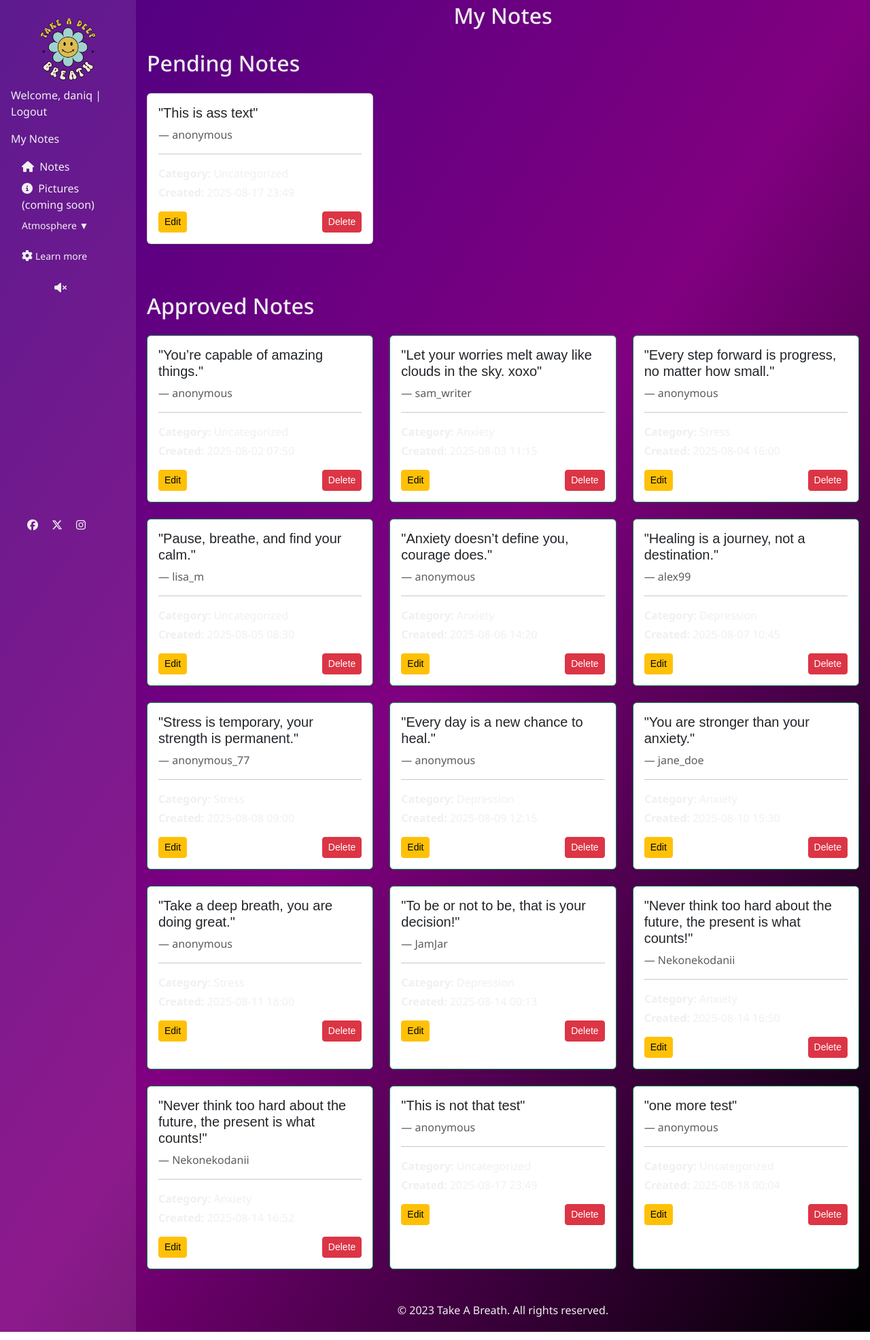
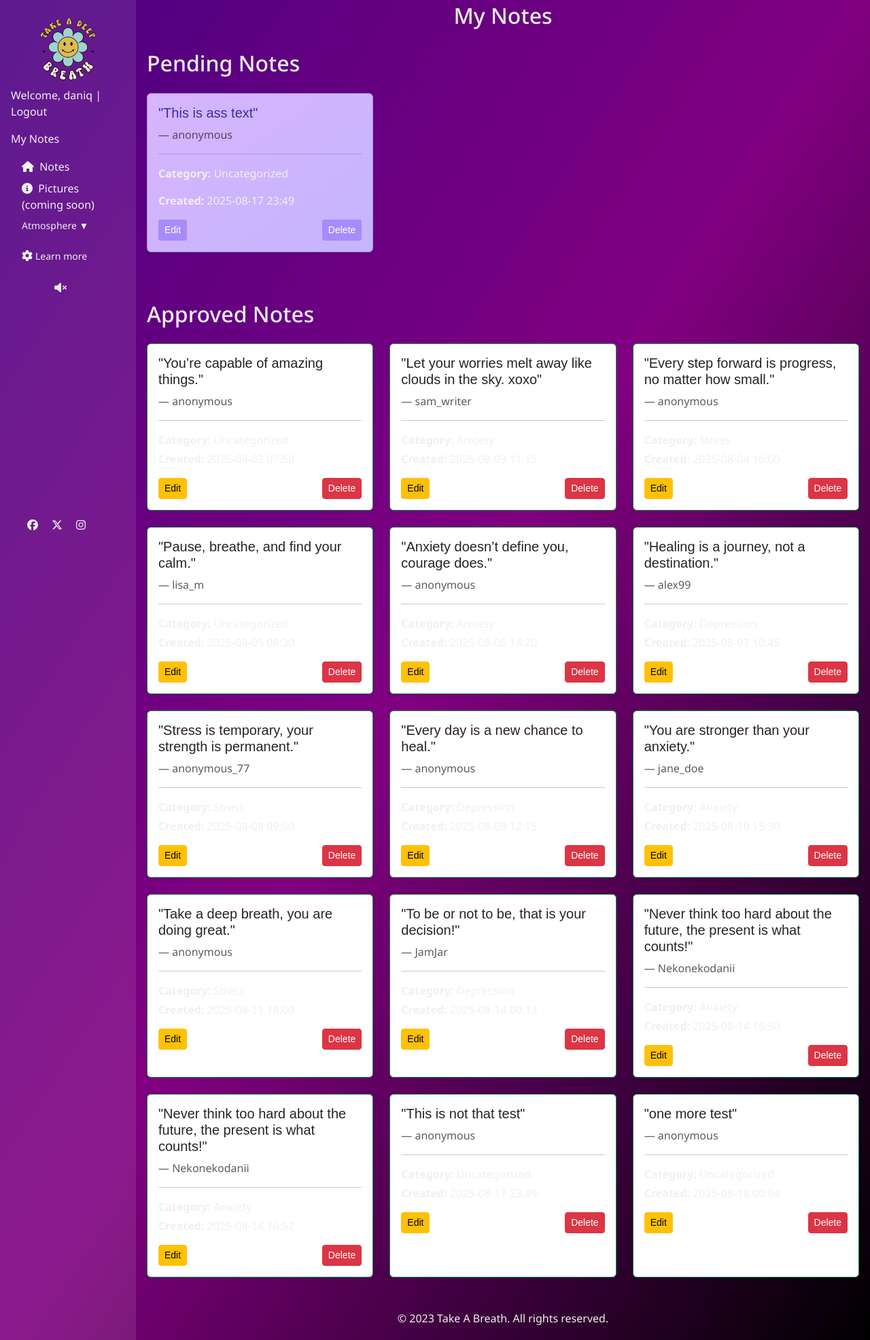
Before and after one commit to DaniqueJ-R/milestone_proj_3, a Django app: page /my-notes/ in a window 1280 px wide. Shown: the whole page at 68% size. Run offline with Django 4.2, Linux system fonts and the light colour scheme; a user stored in the database is signed in; data comes from the database, SQL or seed files in the repository; some libraries are stand-ins or nearby versions; some web fonts are replaced.

Commit message:
Updated JS for notes theme to load in upon reload

```diff
--- a/quote/templates/quote/my-notes.html
+++ b/quote/templates/quote/my-notes.html
@@ -1,33 +1,36 @@
-{% extends "base.html" %}
-
-{% block content %}
+{% extends "base.html" %} {% block content %}
 <h2>My Notes</h2>
 
 <div class="container my-4">
-
   <!-- Pending Notes Section -->
   <h2 class="mb-4">Pending Notes</h2>
   {% if notes|dictsort:"created_on" %}
   <div class="row">
-      {% for note in notes %}
-        {% if note.status == 0 %} {# Pending notes #}
+    {% for note in notes %} {% if note.status == 0 %} {# Pending notes #}
     <div class="col-md-4 mb-4">
-            <div class="card h-100 shadow-sm">
+      <div  class="card note-card h-100 shadow-sm">
         <div class="card-body">
           <h5 class="card-title">"{{ note.content }}"</h5>
           <p class="text-muted mb-2">— {{ note.name }}</p>
-                <hr>
-                <p class="mb-1"><strong>Category:</strong> {{ note.get_category_display }}</p>
-                <p class="mb-3"><strong>Created:</strong> {{ note.created_on|date:"Y-m-d H:i" }}</p>
+          <hr />
+          <p><strong>Category:</strong> {{ note.get_category_display }}</p>
+          <p>
+            <strong>Created:</strong> {{ note.created_on|date:"Y-m-d H:i" }}
+          </p>
           <div class="d-flex justify-content-between">
-                  <a href="{% url 'edit_note' note.pk %}" class="btn btn-sm btn-warning">Edit</a>
-                  <a href="{% url 'delete_note' note.pk %}" class="btn btn-sm btn-danger">Delete</a>
+            <a href="{% url 'edit_note' note.pk %}" class="btn btn-sm btn-theme"
+              >Edit</a
+            >
+            <a
+              href="{% url 'delete_note' note.pk %}"
+              class="btn btn-sm btn-theme"
+              >Delete</a
+            >
           </div>
         </div>
       </div>
     </div>
-        {% endif %}
-      {% endfor %}
+    {% endif %} {% endfor %}
   </div>
   {% else %}
   <p>No pending notes.</p>
@@ -37,30 +40,39 @@
   <h2 class="mt-5 mb-4">Approved Notes</h2>
   {% if notes %}
   <div class="row">
-      {% for note in notes %}
-        {% if note.status == 1 %} {# Approved notes #}
+    {% for note in notes %} {% if note.status == 1 %} {# Approved notes #}
     <div class="col-md-4 mb-4">
       <div class="card h-100 shadow-sm border-success">
         <div class="card-body">
           <h5 class="card-title">"{{ note.content }}"</h5>
           <p class="text-muted mb-2">— {{ note.name }}</p>
-                <hr>
-                <p class="mb-1"><strong>Category:</strong> {{ note.get_category_display }}</p>
-                <p class="mb-3"><strong>Created:</strong> {{ note.created_on|date:"Y-m-d H:i" }}</p>
+          <hr />
+          <p class="mb-1">
+            <strong>Category:</strong> {{ note.get_category_display }}
+          </p>
+          <p class="mb-3">
+            <strong>Created:</strong> {{ note.created_on|date:"Y-m-d H:i" }}
+          </p>
           <div class="d-flex justify-content-between">
-                  <a href="{% url 'edit_note' note.pk %}" class="btn btn-sm btn-warning">Edit</a>
-                  <a href="{% url 'delete_note' note.pk %}" class="btn btn-sm btn-danger">Delete</a>
+            <a
+              href="{% url 'edit_note' note.pk %}"
+              class="btn btn-sm btn-warning"
+              >Edit</a
+            >
+            <a
+              href="{% url 'delete_note' note.pk %}"
+              class="btn btn-sm btn-danger"
+              >Delete</a
+            >
           </div>
         </div>
       </div>
     </div>
-        {% endif %}
-      {% endfor %}
+    {% endif %} {% endfor %}
   </div>
   {% else %}
   <p>No approved notes.</p>
   {% endif %}
-
 </div>
 
 {% endblock %}
--- a/static/css/style.css
+++ b/static/css/style.css
@@ -206,71 +277,61 @@ body.theme-sunset {
   background: linear-gradient(to bottom right, #fb923c, #ec4899, #7c3aed);
 }
 
-/* Dropdown styles */
-
-#heading-area {
-  padding-top: 0.5rem;
+/* ====== Note Card Themes ====== */
+.card.theme-space {
+  background: linear-gradient(to bottom right, #d8b4fe, #c4b5fd);
+  color: #3730a3;
+  border: 1px solid #a78bfa;
+}
+.card.theme-sea {
+  background: linear-gradient(to bottom right, #67e8f9, #60a5fa);
+  color: #1e40af;
+  border: 1px solid #3b82f6;
+}
+.card.theme-forest {
+  background: linear-gradient(to bottom right, #bbf7d0, #34d399);
+  color: #065f46;
+  border: 1px solid #10b981;
+}
+.card.theme-sunset {
+  background: linear-gradient(to bottom right, #fed7aa, #f9a8d4);
+  color: #c2410c;
+  border: 1px solid #f97316;
 }
 
-#myDropdown {
-  padding: 0.25rem 3rem;
-  padding-right: 0rem;
+/* ====== Themed Buttons ====== */
+.btn-theme-space {
+  background: #a78bfa;
+  color: white;
+}
+.btn-theme-space:hover {
+  background: #7c3aed;
+  color: #fff;
 }
 
-#select-mood {
-  padding-top: 0.25rem;
+.btn-theme-sea {
+  background: #3b82f6;
+  color: white;
+}
+.btn-theme-sea:hover {
+  background: #2563eb;
+  color: #fff;
 }
 
-#my-notes-table {
-  width: 50%;
-  /* border-collapse: collapse; */
+.btn-theme-forest {
+  background: #10b981;
+  color: white;
+}
+.btn-theme-forest:hover {
+  background: #059669;
+  color: #fff;
 }
 
-#read-notes {
-  padding-right: 7rem;
+.btn-theme-sunset {
+  background: #f97316;
+  color: white;
 }
-
-#footer {
-  bottom: -5rem;
+.btn-theme-sunset:hover {
+  background: #ea580c;
+  color: #fff;
 }
-
-.dropdown-container {
-  margin-bottom: 1rem;
-}
-
-.dropdown-header {
-  cursor: pointer;
-  user-select: none;
-}
-
-.dropdown-content {
-  max-height: 0;
-  overflow: hidden;
-  transition: max-height 0.3s ease;
-  background: #eee;
-  padding: 0 1rem;
-}
-
-.dropdown-content.open {
-  border: 2px solid rgba(255, 255, 255, 0.6);
-  box-shadow: 0 4px 12px rgba(0, 0, 0, 0.3);
-  border-radius: 6px;
-  max-height: 500px;
-  background-color: transparent;
-  padding: 0.5rem 1.5rem;
-  max-width: 8rem;
-  font-size: small;
-}
-
-.dropdown-content.open a {
-  text-decoration: none;
-}
-
-.dropdown-content.open a:link,
-.dropdown-content.open a:visited {
-  color: inherit; /* or pick a custom color */
-  text-decoration: none;
-}
-.dropdown-content.open a:hover {
-  color: #ff6347; /* Change to your desired hover color */
-}
--- a/static/js/script.js
+++ b/static/js/script.js
@@ -54,6 +54,11 @@ document.addEventListener("DOMContentLoaded", () => {
   // Update audio source if audio is enabled
   themeAudio.src = `/static/audio/${currentTheme}.mp3`;
   if (audioEnabled) themeAudio.play();
+
+// Apply theme to cards and buttons
+  applyThemeToCards(currentTheme);
+
+  console.log("Initial theme applied:", currentTheme);
 });
 
 
@@ -157,7 +162,14 @@ document.querySelectorAll("#themeSelector a").forEach((a) => {
     localStorage.setItem("selectedTheme", value);
 
     // Update notes
-    renderNotes();
+    if (document.getElementById("notes-container")) {
+  renderNotes();
+}
+
+    // Update cards
+    applyThemeToCards(value);
+    console.log("Cards theme updated:", value);
+
     // Update audio source if audio is enabled
     if (audioEnabled) {
       themeAudio.src = `/static/audio/${value}.mp3`;
@@ -170,6 +182,28 @@ document.querySelectorAll("#themeSelector a").forEach((a) => {
   });
 });
 
+// Apply theme to body, cards, and buttons
+function applyThemeToCards(theme) {
+  // Cards
+  document.querySelectorAll(".note-card").forEach(card => {
+    card.classList.remove("theme-space", "theme-sea", "theme-forest", "theme-sunset");
+    card.classList.add(`theme-${theme}`);
+  });
+
+  // Buttons
+  document.querySelectorAll(".btn-theme").forEach(btn => {
+    btn.classList.remove(
+      "btn-theme-space",
+      "btn-theme-sea",
+      "btn-theme-forest",
+      "btn-theme-sunset"
+    );
+    btn.classList.add(`btn-theme-${theme}`);
+  });
+}
+
+
+// Toggle audio on/off
 toggleAudioBtn?.addEventListener("click", () => {
   audioEnabled = !audioEnabled;
 
```
Also changed, not shown: other parts of static/css/style.css (+71 -0 lines). Lines whose indentation alone changed are shown as unchanged.
